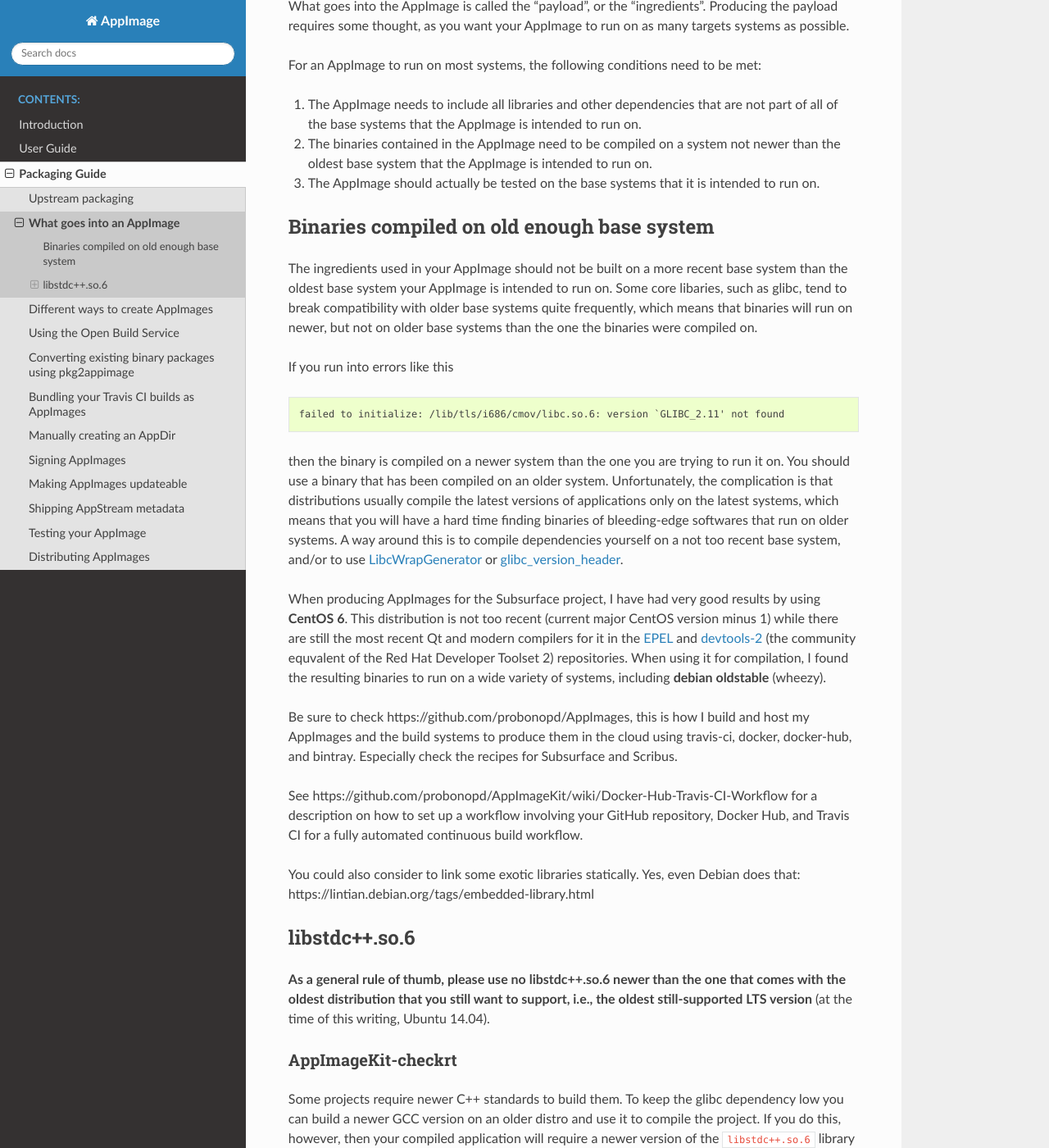
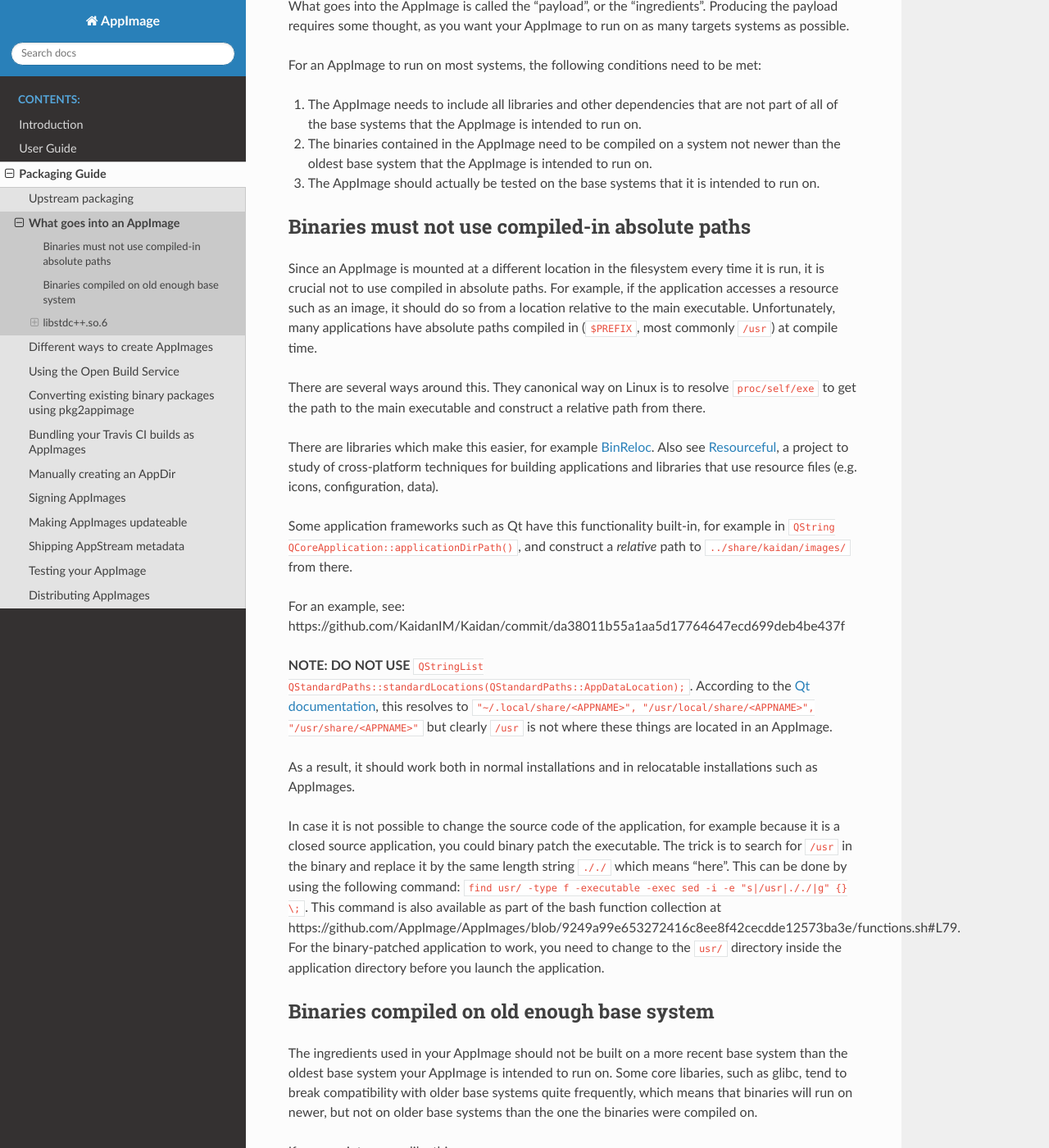
Before and after one commit to AppImage/docs.appimage.org, a Sphinx documentation site: the page built from source/packaging-guide/ingredients.md, in a window 1280 px wide and 1400 px high, scrolled down 285 px. Shown: the whole window at 82% size. Built offline with Sphinx 7.4.7 and the Read the Docs theme 2.0.0, drawn with Linux system fonts in a browser that asks for light colours.

Commit message:
Update ingredients.md

```diff
--- a/source/packaging-guide/ingredients.md
+++ b/source/packaging-guide/ingredients.md
@@ -12,6 +12,26 @@
  1. The AppImage needs to include all libraries and other dependencies that are not part of all of the base systems that the AppImage is intended to run on.
  2. The binaries contained in the AppImage need to be compiled on a system not newer than the oldest base system that the AppImage is intended to run on.
  3. The AppImage should actually be tested on the base systems that it is intended to run on.
+
+
+## Binaries must not use compiled-in absolute paths
+
+Since an AppImage is mounted at a different location in the filesystem every time it is run, it is crucial not to use compiled in absolute paths. For example, if the application accesses a resource such as an image, it should do so from a location relative to the main executable. Unfortunately, many applications have absolute paths compiled in (`$PREFIX`, most commonly `/usr`) at compile time.
+
+There are several ways around this. They canonical way on Linux is to resolve `proc/self/exe` to get the path to the main executable and construct a relative path from there.
+
+There are libraries which make this easier, for example [BinReloc](https://github.com/limbahq/binreloc). Also see [Resourceful](https://github.com/drbenmorgan/Resourceful), a project to study of cross-platform techniques for building applications and libraries that use resource files (e.g. icons, configuration, data).
+
+Some application frameworks such as Qt have this functionality built-in, for example in [`QString QCoreApplication::applicationDirPath()`](http://doc.qt.io/qt-5/qcoreapplication.html#applicationDirPath), and construct a _relative_ path to `../share/kaidan/images/` from there.
+
+For an example, see:
+https://github.com/KaidanIM/Kaidan/commit/da38011b55a1aa5d17764647ecd699deb4be437f
+
+__NOTE:__ __DO NOT USE__ [`QStringList QStandardPaths::standardLocations(QStandardPaths::AppDataLocation);`](http://doc.qt.io/qt-5/qstandardpaths.html). According to the [Qt documentation](http://doc.qt.io/qt-5/qstandardpaths.html), this resolves to `"~/.local/share/<APPNAME>", "/usr/local/share/<APPNAME>", "/usr/share/<APPNAME>"` but clearly `/usr` is not where these things are located in an AppImage.
+
+As a result, it should work both in normal installations and in relocatable installations such as AppImages.
+
+In case it is not possible to change the source code of the application, for example because it is a closed source application, you could binary patch the executable.  The trick is to search for `/usr`  in the binary and replace it by the same length string `././`  which means “here”.  This can be done by using the following command: `find usr/ -type f -executable -exec sed -i -e "s|/usr|././|g" {} \;`. This command is also available as part of the bash function collection at https://github.com/AppImage/AppImages/blob/9249a99e653272416c8ee8f42cecdde12573ba3e/functions.sh#L79. For the binary-patched application to work, you need to change to the `usr/` directory inside the application directory before you launch the application.
 
 ## Binaries compiled on old enough base system
 
```
